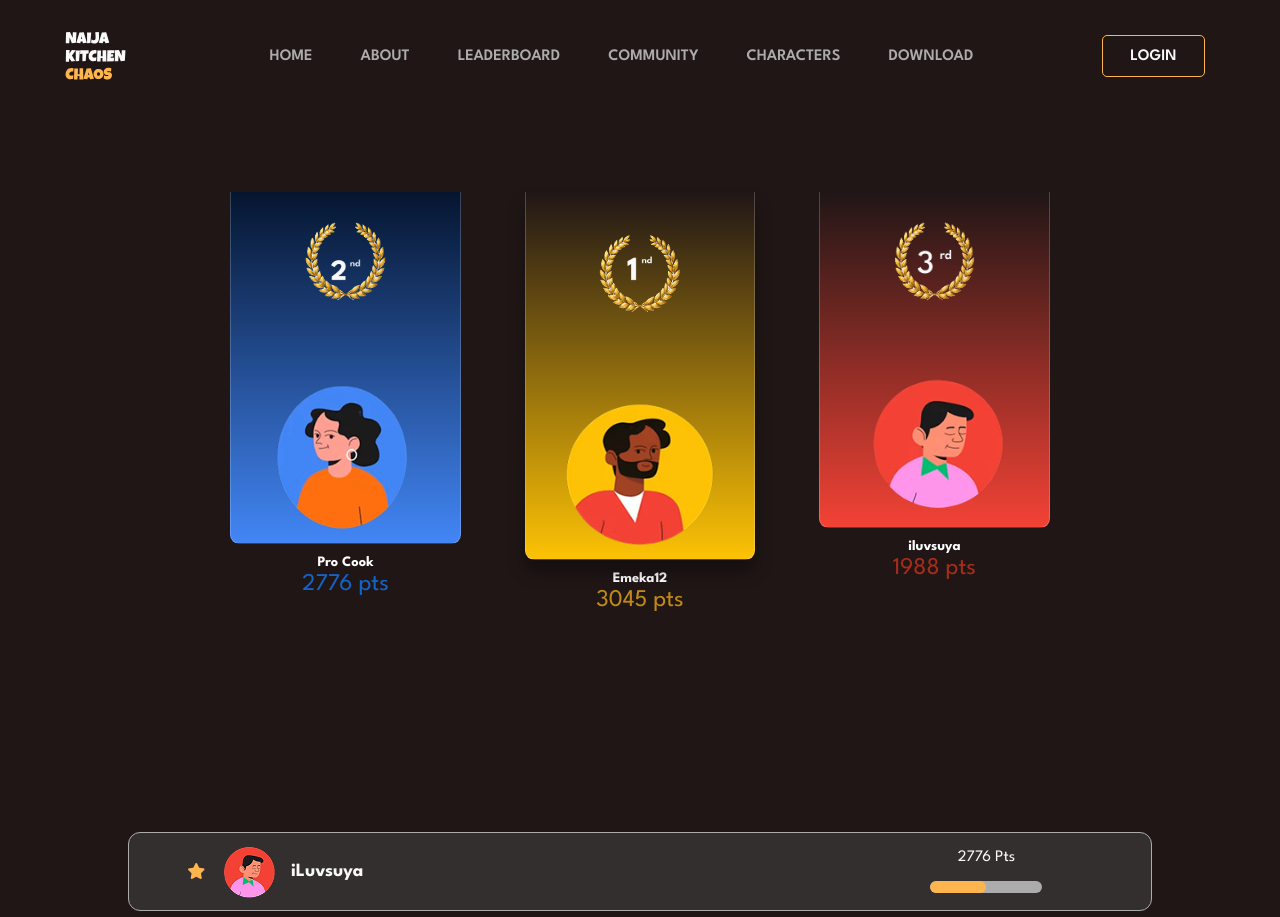
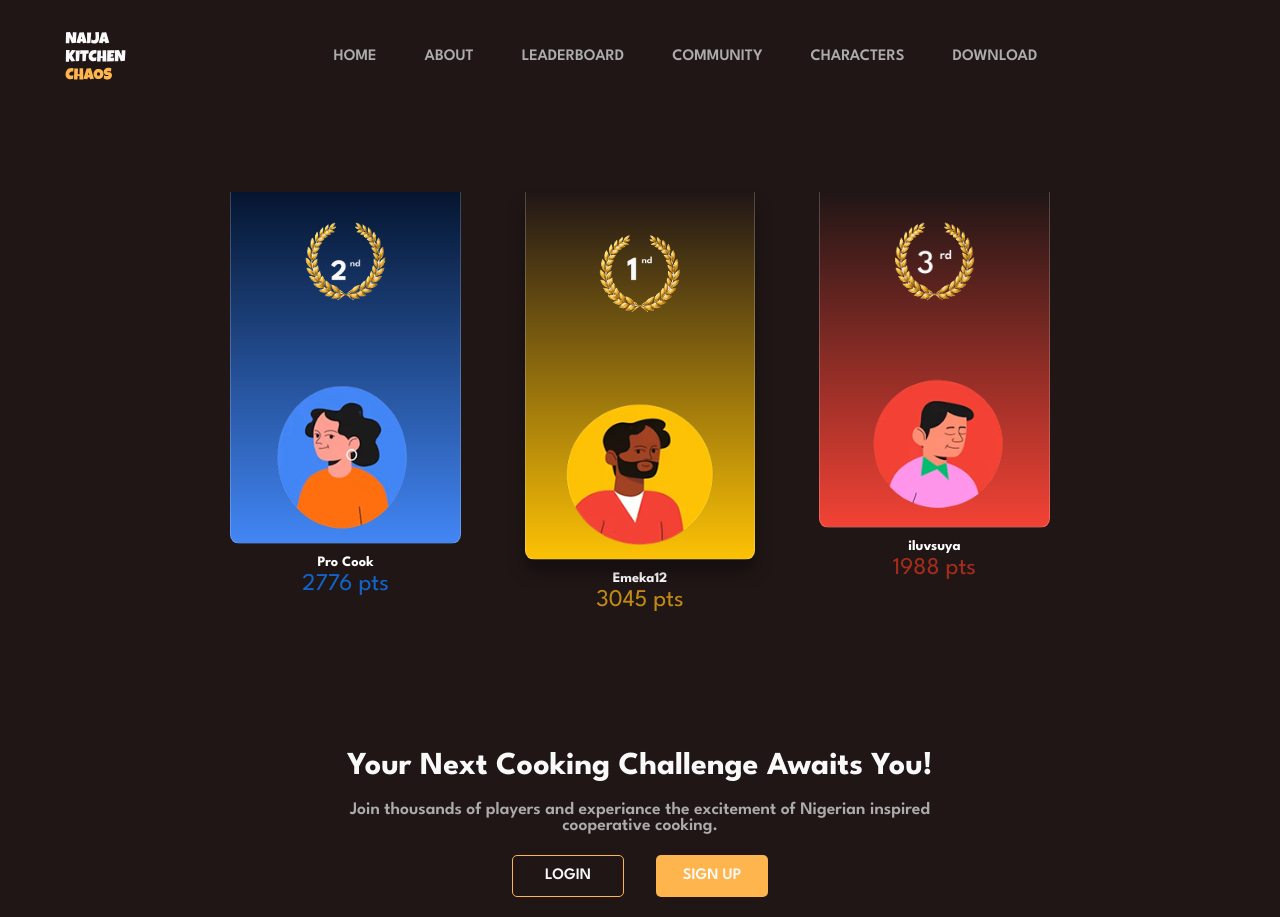
Before and after one commit to BambiReborn/Naija-Kitchen-Chaos-Build-SZN, a React (Vite) app: page /leaderboard in a window 1280 px wide. Shown: the top 917 px of the page. Built offline with nearby package versions, Linux system fonts and the light colour scheme.

Commit message:
Update Leaderboard

```diff
--- a/src/components/Header.tsx
+++ b/src/components/Header.tsx
@@ -6,7 +6,7 @@ import logo from '../assets/shared/Logo.svg'
 function Header() {
   // REMOVING HEADER FROM BOTH PAGES //
   const location = useLocation()
-  if (location.pathname === '/characters' || location.pathname === '/login') return null
+  if (location.pathname === '/characters' || location.pathname === '/login' || location.pathname === '/Signup') return null
 
   //
 
@@ -26,16 +26,15 @@ function Header() {
 
 
         <nav id='navBTNs'>
-          {/* LOGIN BTN */}
-          <Link to ="/login" id='login-BTN'>LOGIN</Link>
-
+          {location.pathname !== '/leaderboard' && (
+            <Link to="/login" id='login-BTN'>LOGIN</Link>
+          )}
 
           {location.pathname !== '/leaderboard' ? (
             <>
               <a href="https://play.unity.com/en/games/6e324785-a61c-4f2d-845d-a983e36ae2ce/naija-kitchen-chaos" target="_blank" id='playNow-BTN'>
                   PLAY NOW
               </a>
-              {/* <Link to ="/login">LOGIN</Link> */}
             </>
           ) : (
             <div style={{ width: '8%' }}></div>
--- a/src/pages/Leaderboard.tsx
+++ b/src/pages/Leaderboard.tsx
@@ -6,6 +6,10 @@ import RankingCards from '../components/RankingCards'
 import firstPosition from '../assets/leaderboard/gold-1st.png'
 import secondPosition from '../assets/leaderboard/gold-2nd.png'
 import thirdPosition from '../assets/leaderboard/gold-3rd.png'
+
+// HEADING //
+import CTAButton from '../components/CTAButton'
+
 // PLAYERS //
 import proCook from '../assets/leaderboard/ranking-proCook.png'
 import emeka12 from '../assets/leaderboard/ranking-emeka12.png'
@@ -57,8 +61,35 @@ function Leaderboard () {
                     points= {1988}
 
                 />
+
             </section>
 
+            <div id='heading-wrapper'>
+                <h3>
+                    Your Next Cooking Challenge Awaits You!
+                </h3>
+
+                <p>
+                    Join thousands of players and experiance the excitement of Nigerian inspired<br />
+                    cooperative cooking.
+                </p>
+
+                <div id='heading-CTAs'>
+                    <CTAButton
+                        text = "LOGIN"
+                        href = "/login"
+                        internal
+                        className = "heading-login"
+                    />
+
+                   <CTAButton
+                        text = "SIGN UP"
+                        href = "/Signup"
+                        internal
+                        className = "heading-signup"
+                   />
+                </div>
+            </div>
 
             {/* RANKING BOARD SECTION */}
             <section id='rankBoard-section'>
--- a/src/styles/Leaderboard.css
+++ b/src/styles/Leaderboard.css
@@ -137,6 +137,80 @@
 }
 
 
+/* HEADING */
+#heading-wrapper {
+    display: flex;
+    flex-direction: column;
+    align-items: center;
+    text-align: center;
+    gap: 1.3rem;
+}
+
+#heading-wrapper h3 {
+    font-size: 2rem;
+    font-weight: 700;
+    color: var(--heading-fonts-color);
+}
+
+#heading-wrapper p {
+    font-size: 1.1rem;
+    font-weight: 600;
+    color: var(--pTags-font-color);
+}
+
+/* CTAS */
+#heading-CTAs {
+    display: flex;
+    justify-content: center;
+    align-items: center;
+    gap: 2rem;
+}
+
+.heading-login {
+    display: flex;
+    justify-content: center;
+    align-items: center;
+    gap: 0.8rem;
+    text-decoration: none;
+    color: var(--BTN-writeUp);
+    background-color: var(--BTNs-bg-color2);
+    width: 7rem;
+    padding: 0.8em;
+    border-radius: 5px;
+    border: 1px solid var(--BTNs-bg-and-borders-orange);
+    font-size: 1rem;
+    font-weight: 600;
+    transition: all 0.3s ease-in;
+    cursor: pointer;
+}
+
+.heading-login:hover {
+    border: 1px solid transparent;
+    border-bottom: 1px solid #FFB54D;
+}
+
+.heading-signup {
+    display: flex;
+    justify-content: center;
+    align-items: center;
+    text-decoration: none;
+    color: var(--BTN-writeUp);
+    background-color: var(--BTNs-bg-and-borders-orange);
+    width: 7rem;
+    padding: 0.8em;
+    border-radius: 5px;
+    border: 1px solid transparent;
+    font-size: 1rem;
+    font-weight: 600;
+    transition: all 0.3s ease-in;
+    cursor: pointer;
+}
+
+.heading-signup:hover {
+    background-color: #ffb54d9d;
+    border-bottom: 1px solid #FFB54D;
+}
+
 /* RANKING BOARD SECTION */
 /* ..................... */
 
```
